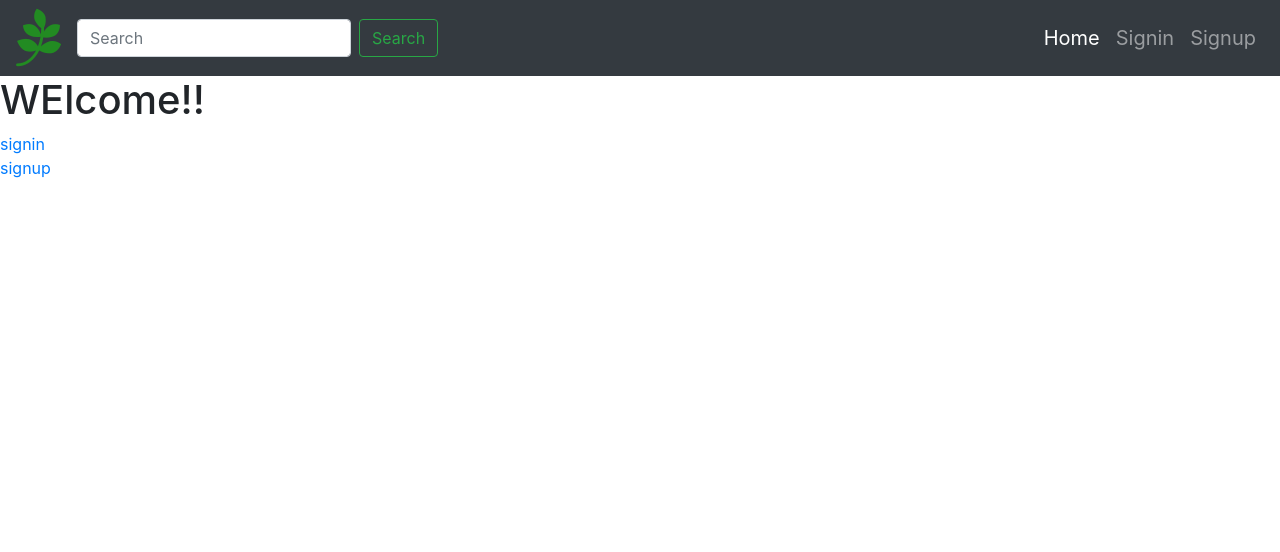
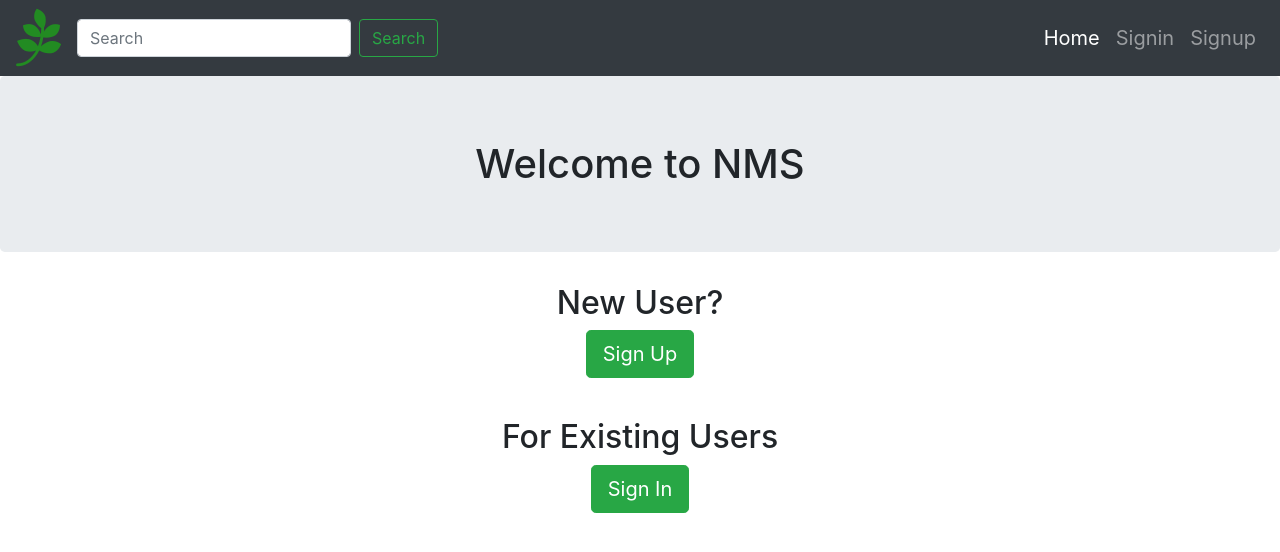
Before and after one commit to 00NoisyMime00/nursery_management_project, a Flask app: page / in a window 1280 px wide. Shown: the top 552 px of the page. Run offline with Flask 2, Linux system fonts and the light colour scheme; parts of the project's set-up code (start-up, migrations or seed data) failed here and were passed over; some libraries are stand-ins or nearby versions.

Commit message:
improved landing page

```diff
--- a/app/templates/landing/index.html
+++ b/app/templates/landing/index.html
@@ -10,15 +10,24 @@
 {% block content %}
     {% if role is not none %}
 
-        <h1>Welcome {{ user_name }}</h1>
+        <div class="text-center h1 text-danger">Welcome {{ user_name }}</div>
 
     {% else %}
 
-        <h1>WElcome!!</h1>
-        <a href="{{ url_for('auth.signin') }}" class="href">signin</a>
-        <br>
-        <a href="{{ url_for('auth.signup') }}" class="href">signup</a>
-
+        <div class="jumbotron h1 text-center">
+            Welcome to NMS
+        </div>
+        <div style="text-align: center;" class="container">
+            <h2>New User?</h2>
+            <p>
+                <a class = "btn btn-lg btn-success" role = "button" href="{{ url_for('auth.signup') }}" class="href">Sign Up</a>
+            </p>
+            <br>
+            <h2>For Existing Users</h2>
+            <p>
+                <a class = "btn btn-lg btn-success" role = "button" href="{{ url_for('auth.signin') }}" class="href">Sign In</a>
+            </p>
+        </div>
     {% endif %}
 
 {% endblock %}
```
